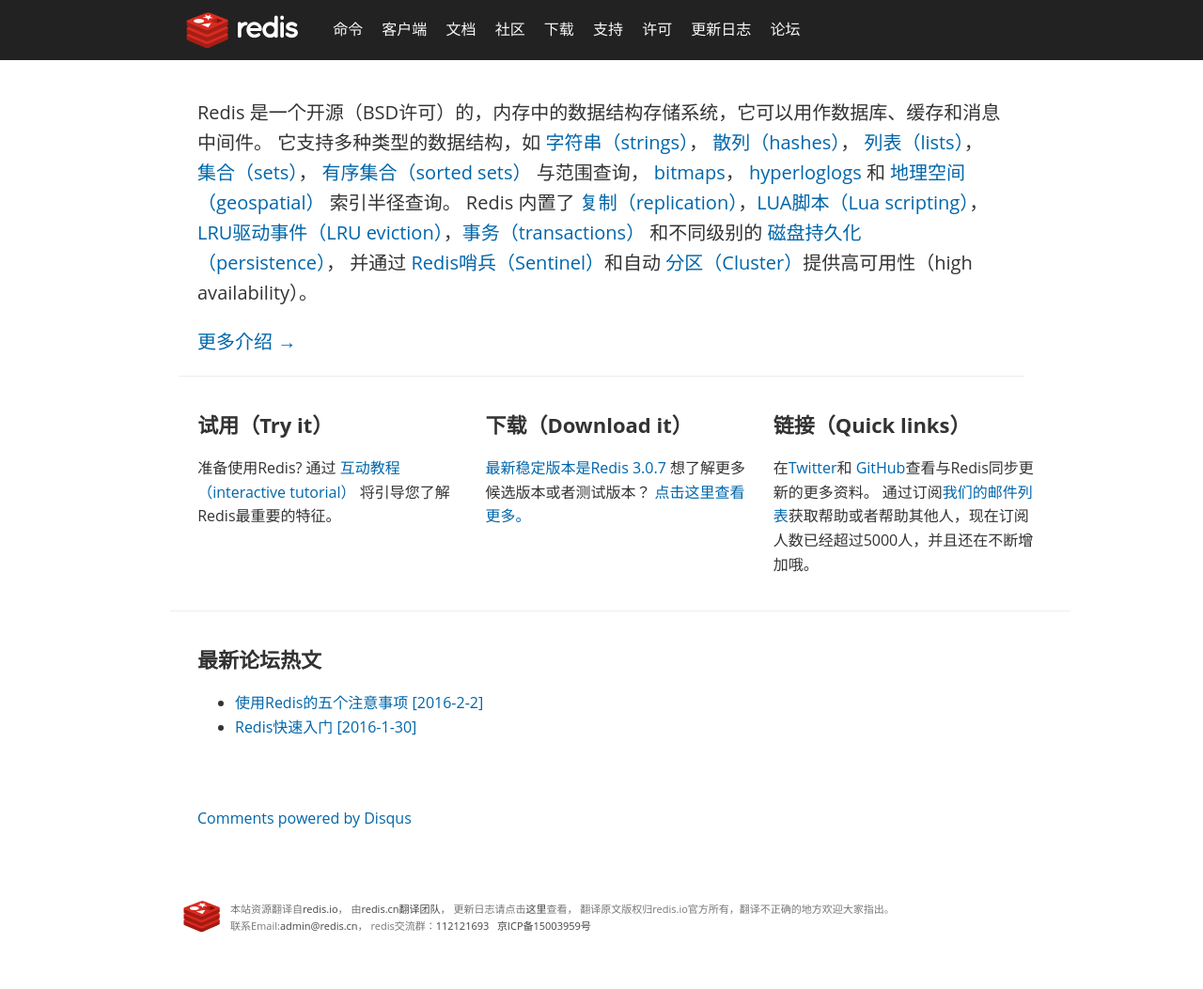
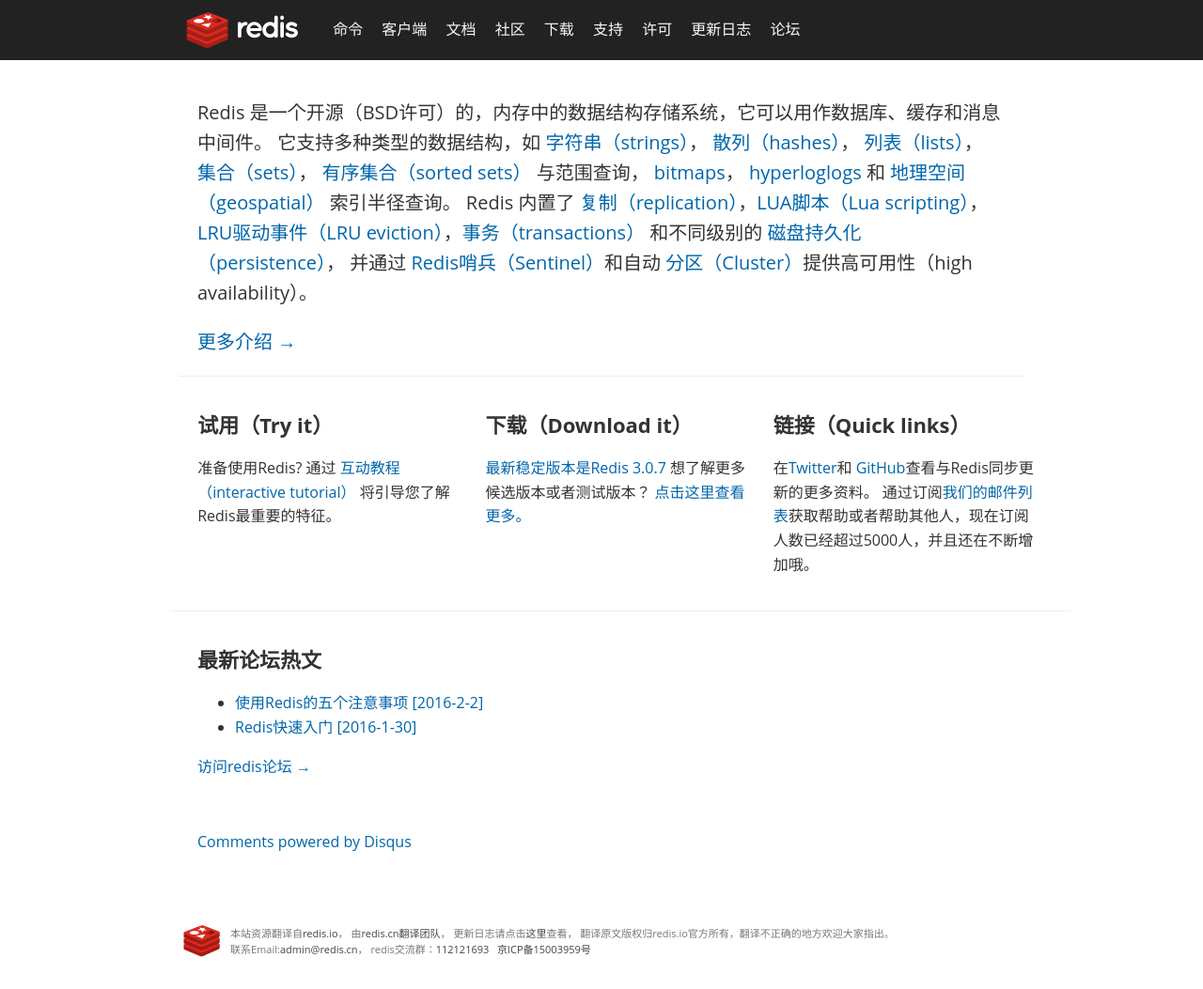
Before and after one commit to rediscn/rediscn, a Jekyll site: the page built from index.html, in a window 1280 px wide. Shown: the whole page at 94% size. Built offline with Jekyll 4.4.1, drawn with Linux system fonts in a browser that asks for light colours; comment, search, counter and statistics services are not loaded; before the commit the page ends 1027 px from its top, so only the background shows below that.

Commit message:
添加论坛链接

```diff
--- a/index.html
+++ b/index.html
@@ -66,4 +66,5 @@
 		<li><a href="http://bbs.redis.cn/forum.php?mod=viewthread&tid=13" target="_blank">Redis快速入门 [2016-1-30]</a></li>
 
 	</ul>
+	<a href='http://bbs.redis.cn' target="_blank">访问redis论坛 →</a>
 </section>
```
